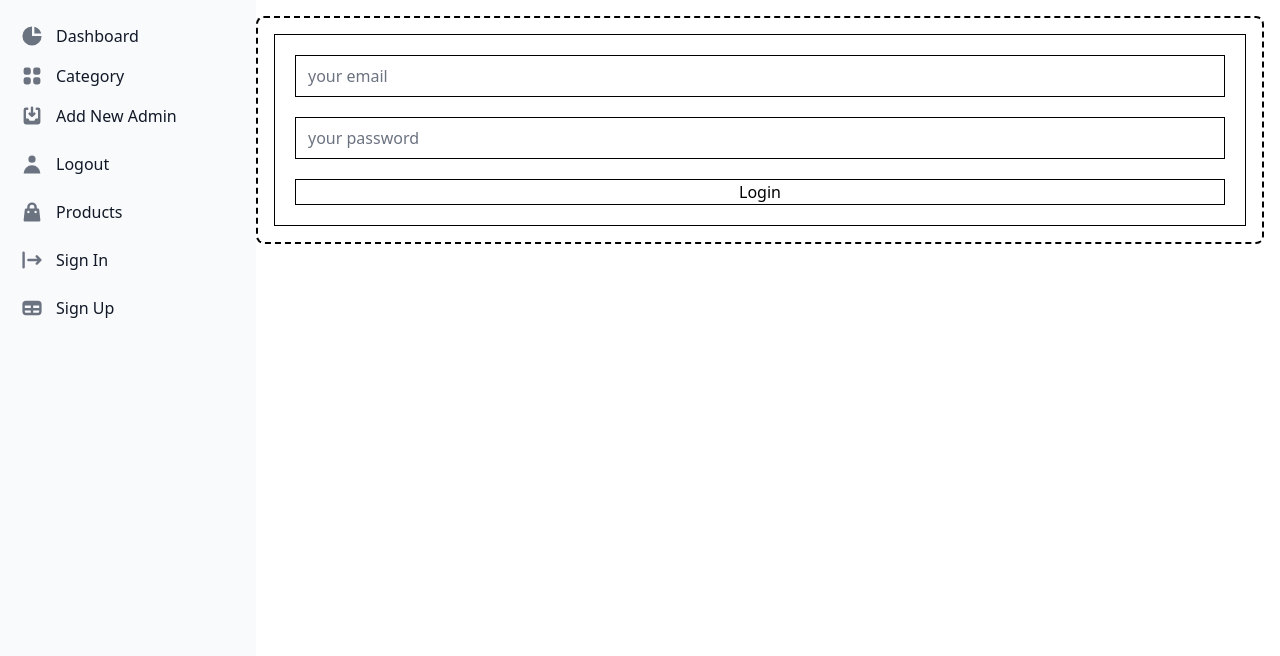
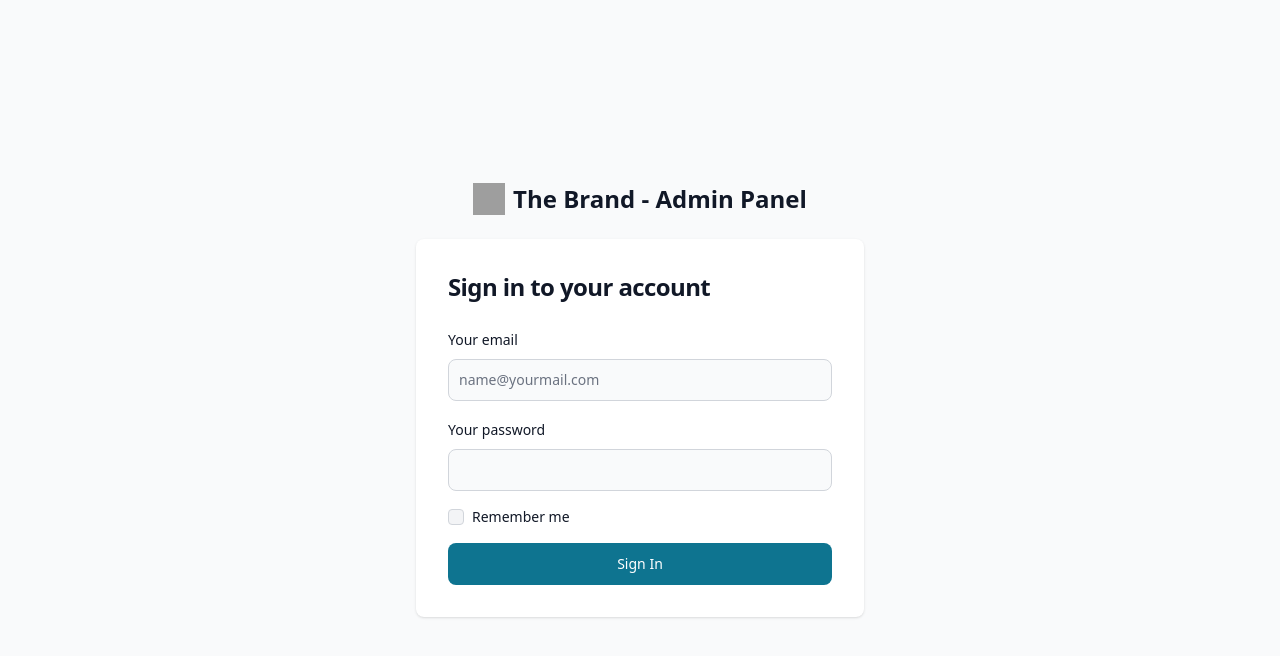
Before and after one commit to macnesa/mac-cloth, a React (Create React App) app in the folder client-admin/: page /login in a window 1280 px wide. Shown: the top 656 px of the page. Built offline with nearby package versions, Linux system fonts and the light colour scheme; grey boxes are pictures that could not be loaded.

Commit message:
feat: emergency finish. many things need to be fixed

```diff
--- a/client-admin/package.json
+++ b/client-admin/package.json
@@ -15,6 +15,7 @@
     "react-scripts": "5.0.1",
     "redux": "^4.2.1",
     "redux-thunk": "^2.4.2",
+    "toastify-js": "^1.12.0",
     "web-vitals": "^2.1.4"
   },
   "scripts": {
--- a/client-admin/public/index.html
+++ b/client-admin/public/index.html
@@ -2,7 +2,7 @@
 <html lang="en">
   <head>
     <meta charset="utf-8" />
-    <link rel="icon" href="%PUBLIC_URL%/favicon.ico" />
+    <link rel="icon" href="https://flowbite.s3.amazonaws.com/blocks/marketing-ui/logo.svg" />
     <meta name="viewport" content="width=device-width, initial-scale=1" />
     <meta name="theme-color" content="#000000" />
     <meta
--- a/client-admin/src/components/Sidebar.js
+++ b/client-admin/src/components/Sidebar.js
@@ -1,11 +1,35 @@
 import { useState, Fragment } from "react"
 import { Link } from "react-router-dom"
 
+import React from 'react';
+import { useNavigate } from 'react-router-dom';
+
+
+import Toastify from 'toastify-js'
+import "toastify-js/src/toastify.css"
+
+
 
 export default function Sidebar(props) {
+  const navigate = useNavigate();
+
+  function showNotif(msg) {
+    Toastify({
+      text: msg,
+      duration: 3000,
+      close: true,
+    }).showToast();
+  }
+
+  function triggerLogout() {
+    localStorage.removeItem('myToken')
+    showNotif('logged out...')
+    navigate('/login');
+  }
+
 
   return (
-    <aside id="default-sidebar" class="fixed top-0 left-0 z-40 w-64 h-screen transition-transform -translate-x-full sm:translate-x-0" aria-label="Sidebar">
+    <aside id="default-sidebar" class="fixed top-0 left-0 z-40 w-56 h-screen transition-transform -translate-x-full sm:translate-x-0" aria-label="Sidebar">
       <div class="h-full px-3 py-4 overflow-y-auto bg-gray-50 dark:bg-gray-800">
         <ul class="space-y-2">
           <Link to="/">
@@ -33,12 +57,12 @@ export default function Sidebar(props) {
             </li>
             </Link>
             <li>
-              <a href="#" class="flex items-center p-2 text-base font-normal text-gray-900 rounded-lg dark:text-white hover:bg-gray-100 dark:hover:bg-gray-700">
+              <a onClick={triggerLogout} href="#" class="flex items-center p-2 text-base font-normal text-gray-900 rounded-lg dark:text-white hover:bg-gray-100 dark:hover:bg-gray-700">
                 <svg aria-hidden="true" class="flex-shrink-0 w-6 h-6 text-gray-500 transition duration-75 dark:text-gray-400 group-hover:text-gray-900 dark:group-hover:text-white" fill="currentColor" viewBox="0 0 20 20" xmlns="http://www.w3.org/2000/svg"><path fill-rule="evenodd" d="M10 9a3 3 0 100-6 3 3 0 000 6zm-7 9a7 7 0 1114 0H3z" clip-rule="evenodd"></path></svg>
                 <span class="flex-1 ml-3 whitespace-nowrap">Logout</span>
               </a>
             </li>
-            <li>
+            {/* <li>
               <a href="#" class="flex items-center p-2 text-base font-normal text-gray-900 rounded-lg dark:text-white hover:bg-gray-100 dark:hover:bg-gray-700">
                 <svg aria-hidden="true" class="flex-shrink-0 w-6 h-6 text-gray-500 transition duration-75 dark:text-gray-400 group-hover:text-gray-900 dark:group-hover:text-white" fill="currentColor" viewBox="0 0 20 20" xmlns="http://www.w3.org/2000/svg"><path fill-rule="evenodd" d="M10 2a4 4 0 00-4 4v1H5a1 1 0 00-.994.89l-1 9A1 1 0 004 18h12a1 1 0 00.994-1.11l-1-9A1 1 0 0015 7h-1V6a4 4 0 00-4-4zm2 5V6a2 2 0 10-4 0v1h4zm-6 3a1 1 0 112 0 1 1 0 01-2 0zm7-1a1 1 0 100 2 1 1 0 000-2z" clip-rule="evenodd"></path></svg>
                 <span class="flex-1 ml-3 whitespace-nowrap">Products</span>
@@ -55,7 +79,7 @@ export default function Sidebar(props) {
                 <svg aria-hidden="true" class="flex-shrink-0 w-6 h-6 text-gray-500 transition duration-75 dark:text-gray-400 group-hover:text-gray-900 dark:group-hover:text-white" fill="currentColor" viewBox="0 0 20 20" xmlns="http://www.w3.org/2000/svg"><path fill-rule="evenodd" d="M5 4a3 3 0 00-3 3v6a3 3 0 003 3h10a3 3 0 003-3V7a3 3 0 00-3-3H5zm-1 9v-1h5v2H5a1 1 0 01-1-1zm7 1h4a1 1 0 001-1v-1h-5v2zm0-4h5V8h-5v2zM9 8H4v2h5V8z" clip-rule="evenodd"></path></svg>
                 <span class="flex-1 ml-3 whitespace-nowrap">Sign Up</span>
               </a>
-            </li>
+            </li> */}
         </ul>
       </div>
     </aside>
--- a/client-admin/src/pages/Add-new-admin.js
+++ b/client-admin/src/pages/Add-new-admin.js
@@ -7,6 +7,29 @@ import {
 
 import { useDispatch, useSelector } from "react-redux"
 import { act_addAdmin } from '../store/actions/actionCreator';
+
+import Toastify from 'toastify-js'
+import "toastify-js/src/toastify.css"
+
+
+function showError(msg) {
+  Toastify({
+    text: msg,
+    duration: 3000,
+    close: true,
+  }).showToast();
+}
+
+function showNotif(msg) {
+  Toastify({
+    text: msg,
+    duration: 3000,
+    close: true,
+  }).showToast();
+}
+
+
+
 
 
 export default function Home() {
@@ -52,10 +75,11 @@ export default function Home() {
     dispatch(act_addAdmin(addFormData))
       .then((data) => {
         if (data == true) {
-          // togglePopUpAdd()
+          showNotif('New admin has been added')
         }
       })
       .catch((error) => {
+        showError(error.error)
         console.log(error, 'libi')
       })
   }
@@ -125,7 +149,6 @@ export default function Home() {
                   name="phoneNumber"
                   type="number"
                   placeholder="Optional"
-                  required={true}
                   onChange={updateAddForm}
                 />
               </div>
--- a/client-admin/src/pages/Container.js
+++ b/client-admin/src/pages/Container.js
@@ -9,7 +9,7 @@ export default function Container() {
       {/* <Header /> */}
       <Sidebar />
       <div class="p-4 sm:pl-64">
-        <div class="p-4 border-2 border-black border-dashed rounded-lg dark:border-gray-700">
+        <div class="p-4 ">
       <Outlet />
         </div>
       </div>
--- a/client-admin/src/pages/Login.js
+++ b/client-admin/src/pages/Login.js
@@ -4,8 +4,15 @@ import { useDispatch } from "react-redux"
 import { act_login } from '../store/actions/actionCreator';
 import { useNavigate } from 'react-router-dom';
 
+import {
+  Table, React, Button, Modal, Label, TextInput, Checkbox, Select, Carousel, Alert
+} from 'flowbite-react';
 
-export default function Login () {
+import Toastify from 'toastify-js'
+import "toastify-js/src/toastify.css"
+
+
+export default function Login() {
   const dispatch = useDispatch()
   const movePage = useNavigate()
   const [loginData, setLoginData] = useState(
@@ -14,6 +21,14 @@ export default function Login () {
       password: ''
     }
   )
+
+  function showError(msg) {
+    Toastify({
+      text: msg,
+      duration: 3000,
+      close: true,
+    }).showToast();
+  }
 
   function updateForm(event) {
     const { name, value } = event.target;
@@ -24,25 +39,88 @@ export default function Login () {
     event.preventDefault()
     dispatch(act_login(loginData))
       .then((data) => {
-      if(data == true) {
+        if (data == true) {
           movePage('/')
         }
         // console.log(data, 'itay');
       })
       .catch((error) => {
-      console.log(error, 'libi')
+        showError(error.error)
+        console.log(error, 'libisuri')
       })
   }
 
+
+
   return (
     <>
-    <div className="border border-black " >
+      {/* <div className="border border-black " >
         <form onSubmit={triggerLogin} className="grid p-5 gap-5 ">
-        <input name="email" type="email" placeholder="your email" className="border border-black" onChange={updateForm}/>
-        <input name="password" type="password" placeholder="your password" className="border border-black" onChange={updateForm}/>
-        <input type="submit" value="Login" className="border cursor-pointer border-black"/>
+          <input name="email" type="email" placeholder="your email" className="border border-black" onChange={updateForm} />
+          <input name="password" type="password" placeholder="your password" className="border border-black" onChange={updateForm} />
+          <input type="submit" value="Login" className="border cursor-pointer border-black" />
+        </form>
+      </div> */}
+
+
+
+      <section class="bg-gray-50 dark:bg-gray-900">
+        <div class="flex flex-col items-center justify-center px-6 py-8 mx-auto md:h-screen lg:py-0">
+          <a href="#" class="flex items-center mb-6 text-2xl font-semibold text-gray-900 dark:text-white">
+            <img class="w-8 h-8 mr-2" src="https://flowbite.s3.amazonaws.com/blocks/marketing-ui/logo.svg" alt="logo" />
+            The Brand - Admin Panel
+          </a>
+          <div class="w-full bg-white rounded-lg shadow dark:border md:mt-0 sm:max-w-md xl:p-0 dark:bg-gray-800 dark:border-gray-700">
+            <div class="p-6 space-y-4 md:space-y-6 sm:p-8">
+              <h1 class="text-xl font-bold leading-tight tracking-tight text-gray-900 md:text-2xl dark:text-white">
+                Sign in to your account
+              </h1>
+              <form onSubmit={triggerLogin} className="flex flex-col gap-4">
+                <div>
+                  <div className="mb-2 block">
+                    <Label
+                      htmlFor="email1"
+                      value="Your email"
+                    />
+                  </div>
+                  <TextInput
+                    id="email1"
+                    type="email"
+                    name="email"
+                    placeholder="name@yourmail.com"
+                    required={true}
+                    onChange={updateForm}
+                  />
+                </div>
+                <div>
+                  <div className="mb-2 block">
+                    <Label
+                      htmlFor="password1"
+                      value="Your password"
+                    />
+                  </div>
+                  <TextInput
+                    id="password1"
+                    type="password"
+                    name="password"
+                    required={true}
+                    onChange={updateForm}
+                  />
+                </div>
+                <div className="flex items-center gap-2">
+                  <Checkbox id="remember" />
+                  <Label htmlFor="remember">
+                    Remember me
+                  </Label>
+                </div>
+                <Button type="submit">
+                  Sign In
+                </Button>
               </form>
             </div>
+          </div>
+        </div>
+      </section>
     </>
   )
 }
--- a/client-admin/src/router/index.js
+++ b/client-admin/src/router/index.js
@@ -1,4 +1,4 @@
-import { createBrowserRouter } from "react-router-dom"
+import { createBrowserRouter, redirect } from "react-router-dom"
 
 import Container from "../pages/Container"
 import Category from "../pages/Category"
@@ -12,14 +12,16 @@ const router = createBrowserRouter(
     {
       path: "/",
       element: <Container />,
+      loader: () => {
+        if(!localStorage.getItem('myToken')) {
+          return redirect('/login')
+        }
+        return null
+      },
       children: [
         {
           path: "",
-          element: <Home />,
-        },
-        {
-          path: "login",
-          element: <LoginPage/>,
+          element: <Home />
         },
         {
           path: "category",
@@ -31,6 +33,16 @@ const router = createBrowserRouter(
         }
       ]
     },
+    {
+      path: "/login",
+      element: <LoginPage/>,
+      loader: () => {
+        if(localStorage.getItem('myToken')) {
+          return redirect('/')
+        }
+        return null
+      },
+    },
   ]
 )
 
```
Also changed, not shown: client-admin/src/pages/Category.js (+42 -14 lines), client-admin/src/pages/Home.js (+57 -36 lines), client-admin/src/store/actions/actionCreator.js (+19 -19 lines), 1 other file (tests, documents, lock files or other folders). Lines whose indentation alone changed are shown as unchanged.
